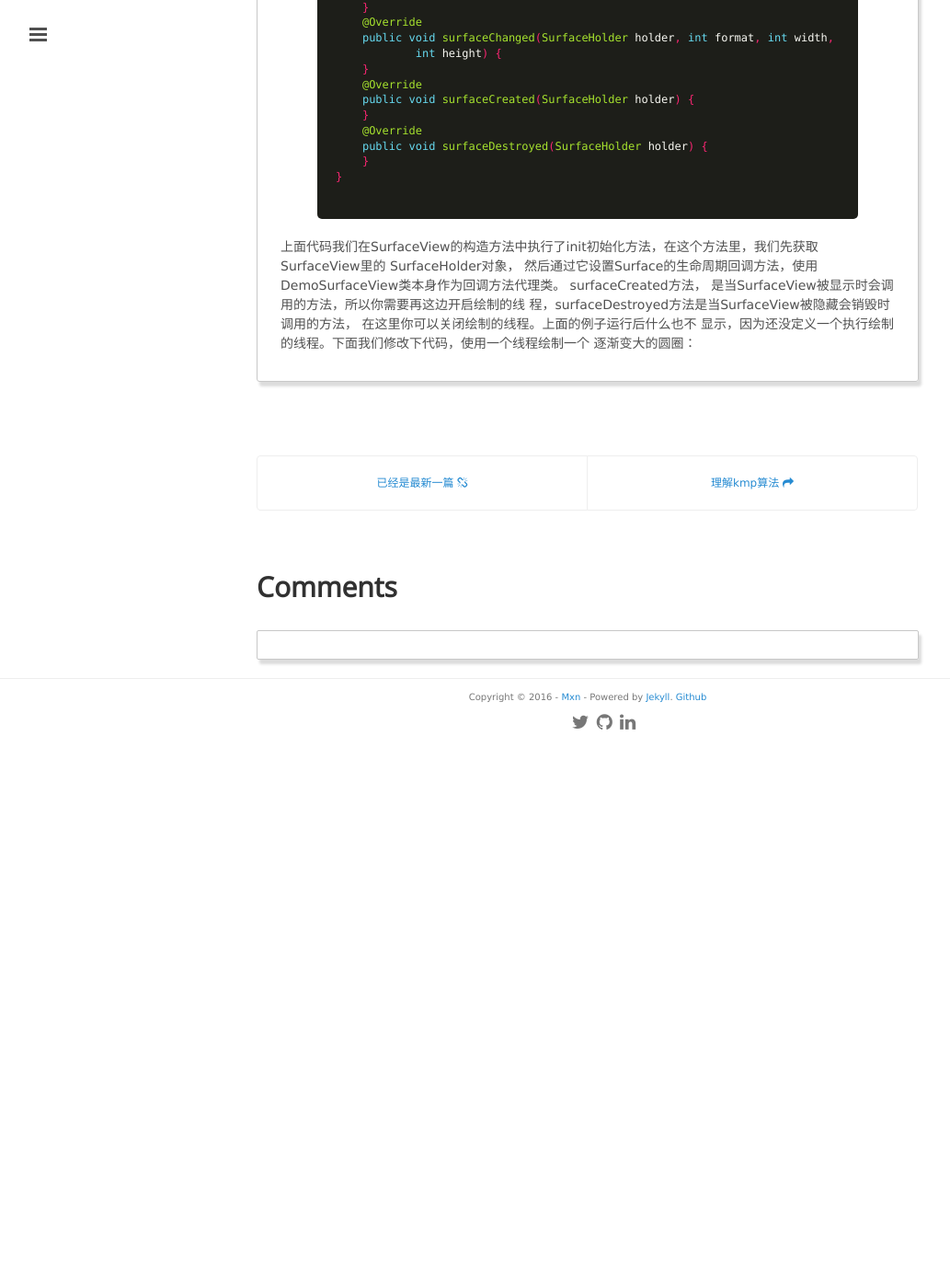
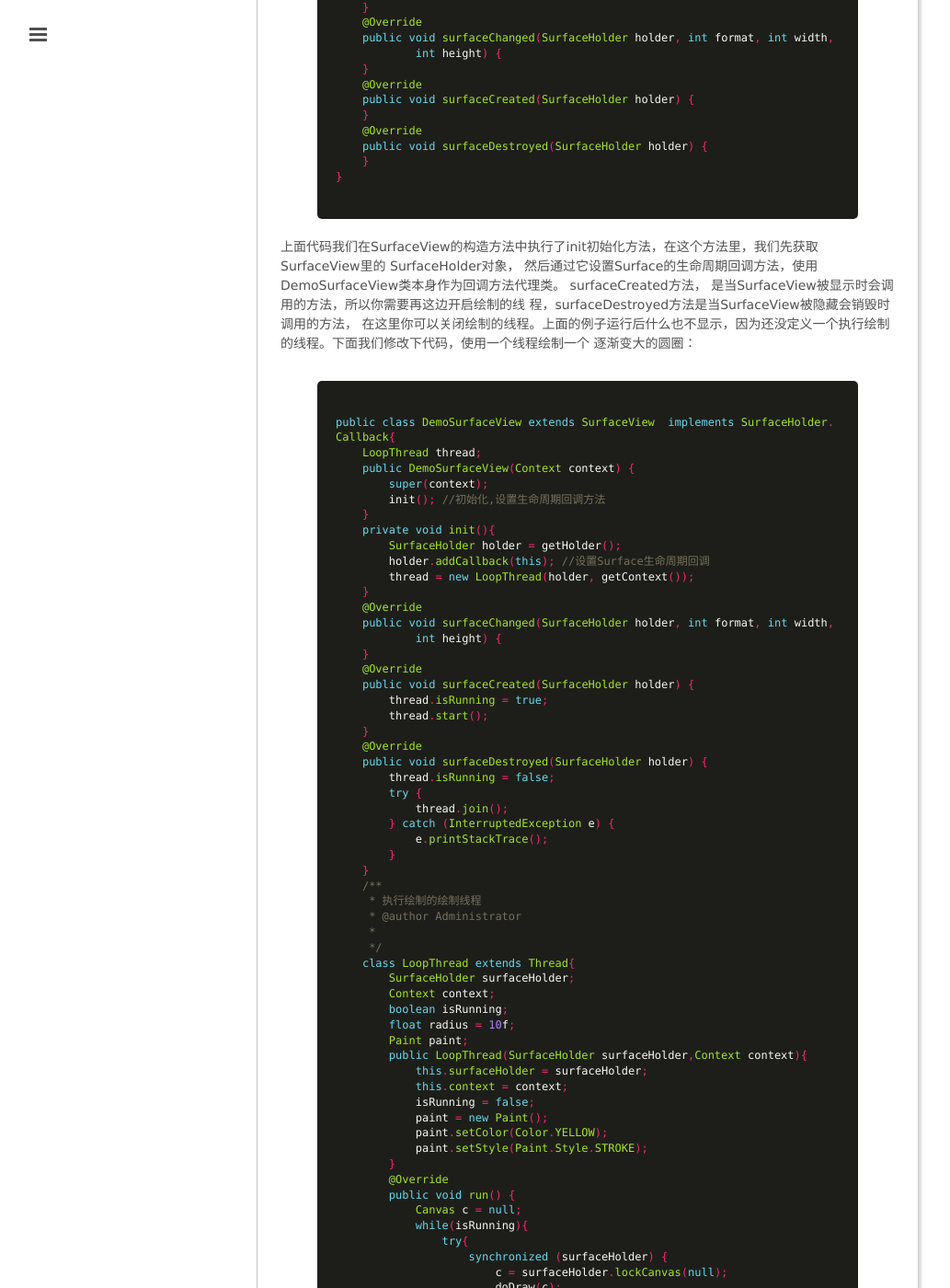
Before and after one commit to mxn21/mxn21.github.io, a Jekyll site: the page built from _posts/2016-3-17-SurfaceView浅析.md, in a window 1280 px wide and 1400 px high, scrolled down 4421 px. Shown: the whole window at 92% size, without its empty margins (1-1034 px from the left). Built offline with Jekyll 4.4.1, drawn with Linux system fonts in a browser that asks for light colours; Markdown is read by kramdown in place of the engine named in the settings; comment, search, counter and statistics services are not loaded; before the commit the page ends 5231 px from its top, so only the background shows below that; some of the changed text lies outside the part shown.

Commit message:
23432432

```diff
--- a/_posts/2016-3-17-SurfaceView浅析.md
+++ b/_posts/2016-3-17-SurfaceView浅析.md
@@ -171,5 +171,85 @@
 上面代码我们在SurfaceView的构造方法中执行了init初始化方法，在这个方法里，我们先获取SurfaceView里的 SurfaceHolder对象，
 然后通过它设置Surface的生命周期回调方法，使用DemoSurfaceView类本身作为回调方法代理类。 surfaceCreated方法，
 是当SurfaceView被显示时会调用的方法，所以你需要再这边开启绘制的线 程，surfaceDestroyed方法是当SurfaceView被隐藏会销毁时调用的方法，
-在这里你可以关闭绘制的线程。上面的例子运行后什么也不 显示，因为还没定义一个执行绘制的线程。下面我们修改下代码，使用一个线程绘制一个
+在这里你可以关闭绘制的线程。上面的例子运行后什么也不显示，因为还没定义一个执行绘制的线程。下面我们修改下代码，使用一个线程绘制一个
 逐渐变大的圆圈：
+
+    {% highlight java %}
+public class DemoSurfaceView extends SurfaceView  implements SurfaceHolder.Callback{
+    LoopThread thread;
+    public DemoSurfaceView(Context context) {
+        super(context);
+        init(); //初始化,设置生命周期回调方法
+    }
+    private void init(){
+        SurfaceHolder holder = getHolder();
+        holder.addCallback(this); //设置Surface生命周期回调
+        thread = new LoopThread(holder, getContext());
+    }
+    @Override
+    public void surfaceChanged(SurfaceHolder holder, int format, int width,
+            int height) {
+    }
+    @Override
+    public void surfaceCreated(SurfaceHolder holder) {
+        thread.isRunning = true;
+        thread.start();
+    }
+    @Override
+    public void surfaceDestroyed(SurfaceHolder holder) {
+        thread.isRunning = false;
+        try {
+            thread.join();
+        } catch (InterruptedException e) {
+            e.printStackTrace();
+        }
+    }
+    /**
+     * 执行绘制的绘制线程
+     * @author Administrator
+     *
+     */
+    class LoopThread extends Thread{
+        SurfaceHolder surfaceHolder;
+        Context context;
+        boolean isRunning;
+        float radius = 10f;
+        Paint paint;
+        public LoopThread(SurfaceHolder surfaceHolder,Context context){
+            this.surfaceHolder = surfaceHolder;
+            this.context = context;
+            isRunning = false;
+            paint = new Paint();
+            paint.setColor(Color.YELLOW);
+            paint.setStyle(Paint.Style.STROKE);
+        }
+        @Override
+        public void run() {
+            Canvas c = null;
+            while(isRunning){
+                try{
+                    synchronized (surfaceHolder) {
+                        c = surfaceHolder.lockCanvas(null);
+                        doDraw(c);
+                        //通过它来控制帧数执行一次绘制后休息50ms
+                        Thread.sleep(50);
+                    }
+                } catch (InterruptedException e) {
+                    e.printStackTrace();
+                } finally {
+                    surfaceHolder.unlockCanvasAndPost(c);
+                }
+            }
+        }
+        public void doDraw(Canvas c){
+            //这个很重要，清屏操作，清楚掉上次绘制的残留图像
+            c.drawColor(Color.BLACK);
+            c.translate(200, 200);
+            c.drawCircle(0,0, radius++, paint);
+            if(radius > 100){
+                radius = 10f;
+            }
+        }
+    }
+}
+    {% endhighlight %}
```
